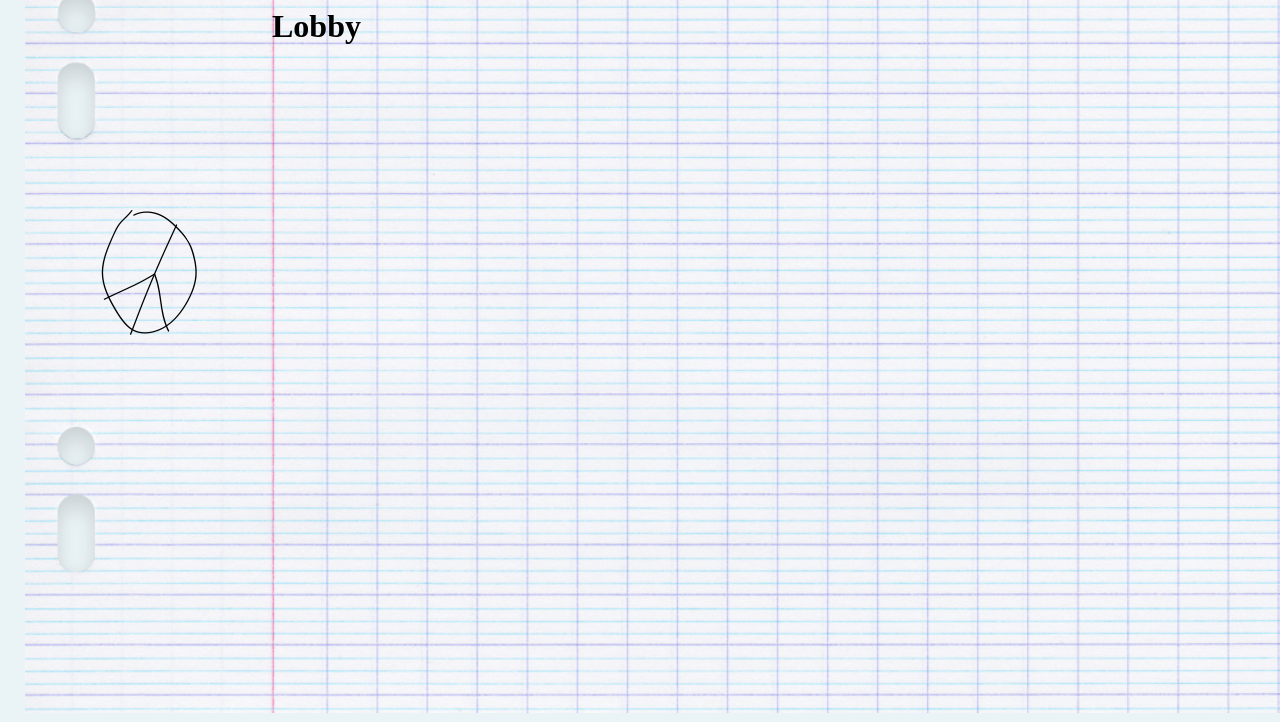
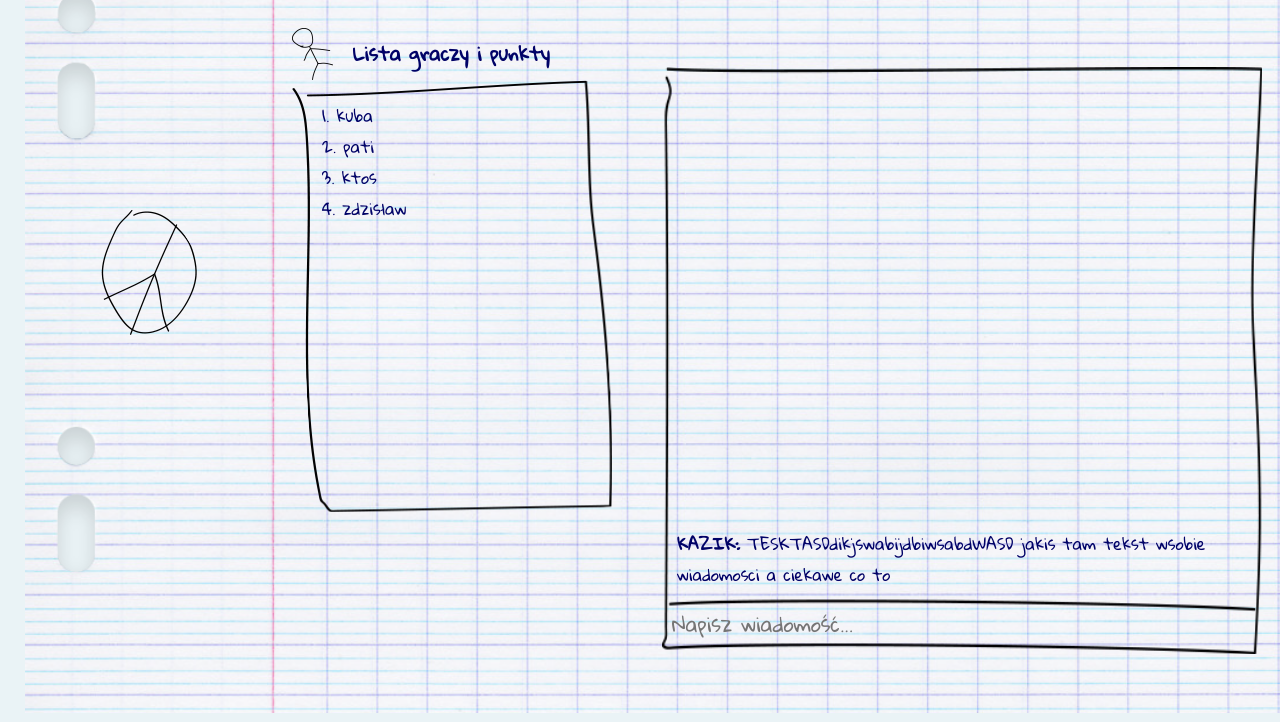
Before and after one commit to charconstpointer/prettyinaweeknd, a React app: page /lobby in a window 1280 px wide. Shown: the part 178-900 px from the top of the page. Built offline with nearby package versions, Linux system fonts and the light colour scheme.

Commit message:
lobby view

```diff
--- a/src/components/Lobby.js
+++ b/src/components/Lobby.js
@@ -1,8 +1,29 @@
 import React from 'react'
+import human from '../assets/human.png'
+
+const users = [
+    'kuba', 'pati', 'ktos', 'zdzisław'
+]
 
 const Lobby = () => {
 
-    return <h1>Lobby</h1>
+    return <div className={"lobby"}>
+        <div className={"lobby__room"}>
+            <div className={'wrapper'}>
+                <img src={human} alt="człowieczek"/>
+                <h3 className={"main__text"}>Lista graczy i punkty</h3>
+            </div>
+            <div className={'lobby__people'}>
+                {users.map((e, i) => <span className={"main__text"}>{i+1}. {e}</span>)}
+            </div>
+        </div>
+        <div className={"lobby__chat"}>
+            <div className={"lobby__messages"}>
+                <p><span className={"bold"}>KAZIK: </span><span>TESKTASDdikjswabijdbiwsabdWASD jakis tam tekst wsobie wiadomosci a ciekawe co to</span></p>
+            </div>
+            <input type="text" placeholder={"Napisz wiadomość..."}/>
+        </div>
+    </div>
 };
 
 export default Lobby
--- /dev/null
+++ b/src/scss/_lobby.scss
@@ -0,0 +1,70 @@
+.lobby {
+  display: flex;
+  justify-content: flex-start;
+  align-items: center;
+  padding: 20px;
+
+  &__room {
+    display: flex;
+    justify-content: flex-start;
+    align-items: flex-start;
+    flex-direction: column;
+    height: 100%
+  }
+
+  img {
+    margin-right: 20px;
+  }
+
+  .wrapper {
+    display: flex;
+    justify-content: flex-start;
+    align-items: center;
+  }
+
+  &__people {
+    padding: 20px 30px;
+    width: 320px;
+    height: calc(433/321 * 320px);
+    display: flex;
+    justify-content: flex-start;
+    align-items: flex-start;
+    flex-direction: column;
+    background-image: url("../assets/peopleBorder.png");
+    background-repeat: no-repeat;
+    background-size: cover;
+    margin-right: 50px;
+  }
+
+  &__chat {
+    position: relative;
+    width: 600px;
+    height: calc(481/492 * 600px);
+    background-image: url('../assets/chatBorder.png');
+    background-size: cover;
+  }
+
+  input {
+    position: absolute;
+    bottom: 10px;
+    left: 10px;
+    font-size: 20px;
+    font-family: $font-family-gloria;
+    background: none;
+    border: none;
+    width: 95%;
+    outline: none;
+  }
+
+  &__messages {
+    background: transparent;
+    font-size: 16px;
+    font-family: $font-family-gloria;
+    color: $color-text;
+    height: 90%;
+    padding: 5px 15px;
+    display: flex;
+    justify-content: flex-start;
+    align-items: flex-end;
+  }
+}
--- a/src/scss/main.scss
+++ b/src/scss/main.scss
@@ -9,3 +9,4 @@
 @import "lobbies";
 @import "standings";
 @import "creategame";
+@import "lobby";
```
Also changed, not shown: src/assets/chatBorder.png (added), src/assets/human.png (added), src/assets/peopleBorder.png (added).
